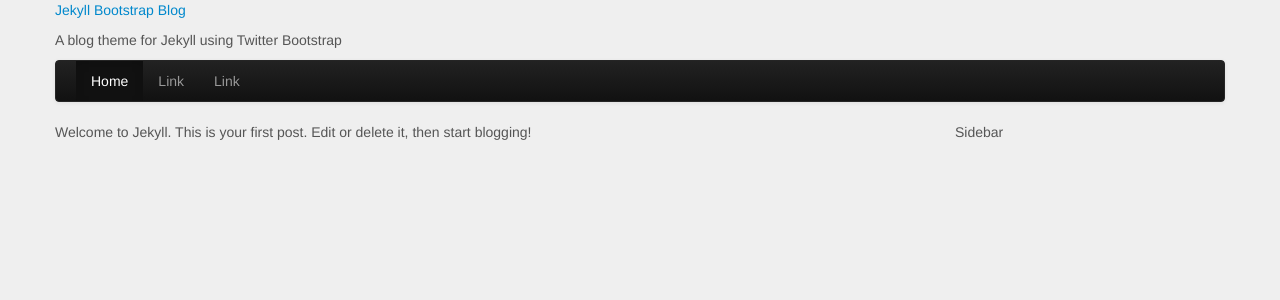
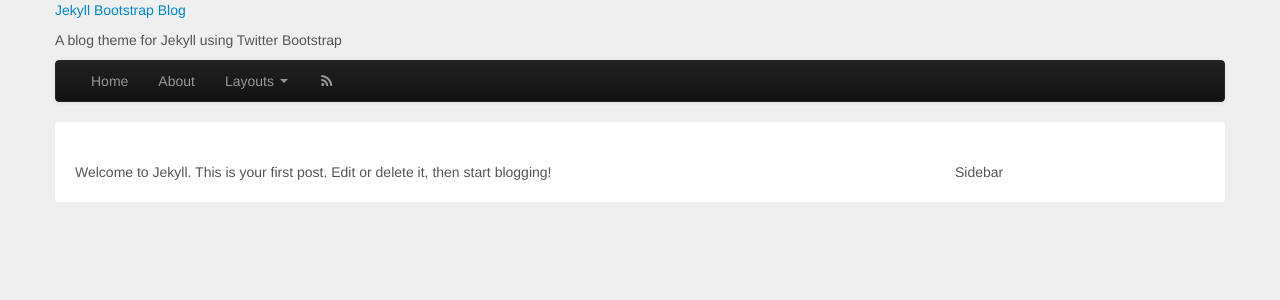
Before and after one commit to timani/jekyll-bootstrap-blog, a Jekyll site: the page built from _posts/2013-05-03-hello-world.md, in a window 1280 px wide. Shown: the top 300 px of the page. Built offline with Jekyll 4.4.1, drawn with Linux system fonts in a browser that asks for light colours.

Commit message:
Adding generated nav from _config.yml

```diff
--- a/_config.yml
+++ b/_config.yml
@@ -1,2 +1,19 @@
 name: Jekyll Bootstrap Blog
 description: A blog theme for Jekyll using Twitter Bootstrap
+
+navigation:
+- text: Home
+  url: /
+- text: About
+  url: /about.html
+- text: Layouts
+  url: /layouts.html
+  children:
+  - text: Default
+    url: /layout/default.html
+
+paginate: 10
+
+auto: true
+safe: true
+server: true
--- a/_includes/header.html
+++ b/_includes/header.html
@@ -37,9 +37,48 @@
             <div class="navbar navbar-inverse">
                 <div class="navbar-inner">
                     <ul class="nav">
-                        <li class="active"><a href="#">Home</a></li>
-                        <li><a href="#">Link</a></li>
-                        <li><a href="#">Link</a></li>
+                    {% for link in site.navigation %}
+                        {% assign current = nil %}
+                        {% capture fullurl %}{{ link.url }}index.html{% endcapture %}
+                        {% if page.url == fullurl or page.url == link.url %}
+                            {% assign current = 'active' %}
+                        {% endif %}
+
+                        {% if link.external %}
+                            {% assign link_url = link.url %}
+                        {% else %}
+                            {% capture link_url %}{{ site.baseurl }}{{ link.url }}{% endcapture %}
+                        {% endif %}
+
+                        {% if link.children %}
+                        <li class="dropdown {{ current }}">
+                            <a href="{{ link_url }}" class="dropdown-toggle" data-toggle="dropdown">{{ link.text }} <b class="caret"></b></a>
+                            <ul class="dropdown-menu">
+                            {% for childlink in link.children %}
+                                {% if childlink.external %}
+                                    {% assign childlink_url = childlink.url %}
+                                {% else %}
+                                    {% capture childlink_url %}{{ site.baseurl }}{{ childlink.url }}{% endcapture %}
+                                {% endif %}
+                                <li><a href="{{ childlink_url }}">
+                                    {% if childlink.icon %}
+                                    <i class="{{ childlink.icon }}" alt="{{ childlink.text }}" title="{{ childlink.text }}"></i>
+                                    {% endif %}
+                                    {{ childlink.text }}
+                                </a></li>
+                            {% endfor %}
+                            </ul>
+                        </li>
+                        {% else %}
+                            <li class="{{ current }}"><a href="{{ link_url }}">
+                                {% if link.icon %}
+                                <i class="{{ link.icon }}" alt="{{ link.text }}" title="{{ link.text }}"></i>
+                                {% endif %}
+                                {{ link.text }}
+                            </a></li>
+                        {% endif %}
+                    {% endfor %}
+                        <li><a href="{{ site.baseurl }}/rss.xml"><i class="icon-rss" alt="RSS" title="RSS"></i></a></li>
                     </ul>
                 </div>
             </div>
--- a/css/style.css
+++ b/css/style.css
@@ -3,25 +3,25 @@
     color: #555555;
 }
 
-#wrapper {
+.wrapper {
     background-color: #FFFFFF;
     border-radius: 4px 4px 4px 4px;
-    /*
-    border: 1px solid #E5E5E5;
-    margin-bottom: 30px;
-    padding: 0 20px 20px;
-    */
 }
 
-#content {
-    /*
-    margin-bottom: 20px;
-    margin-top: 40px;
-    */
+.content {
+    margin: 40px 0 20px 20px;
 }
 
-#sidebar {
-    /*
-    margin-top: 40px;
-    */
+.sidebar {
+    margin: 40px 20px 20px 0;
 }
+
+@media (max-width: 767px) {
+    .content {
+        margin: 40px 20px 20px 20px;
+    }
+
+    .sidebar {
+        margin: 40px 20px 20px 20px;
+    }
+}
```
Also changed, not shown: _includes/footer.html (+20 -0 lines).
